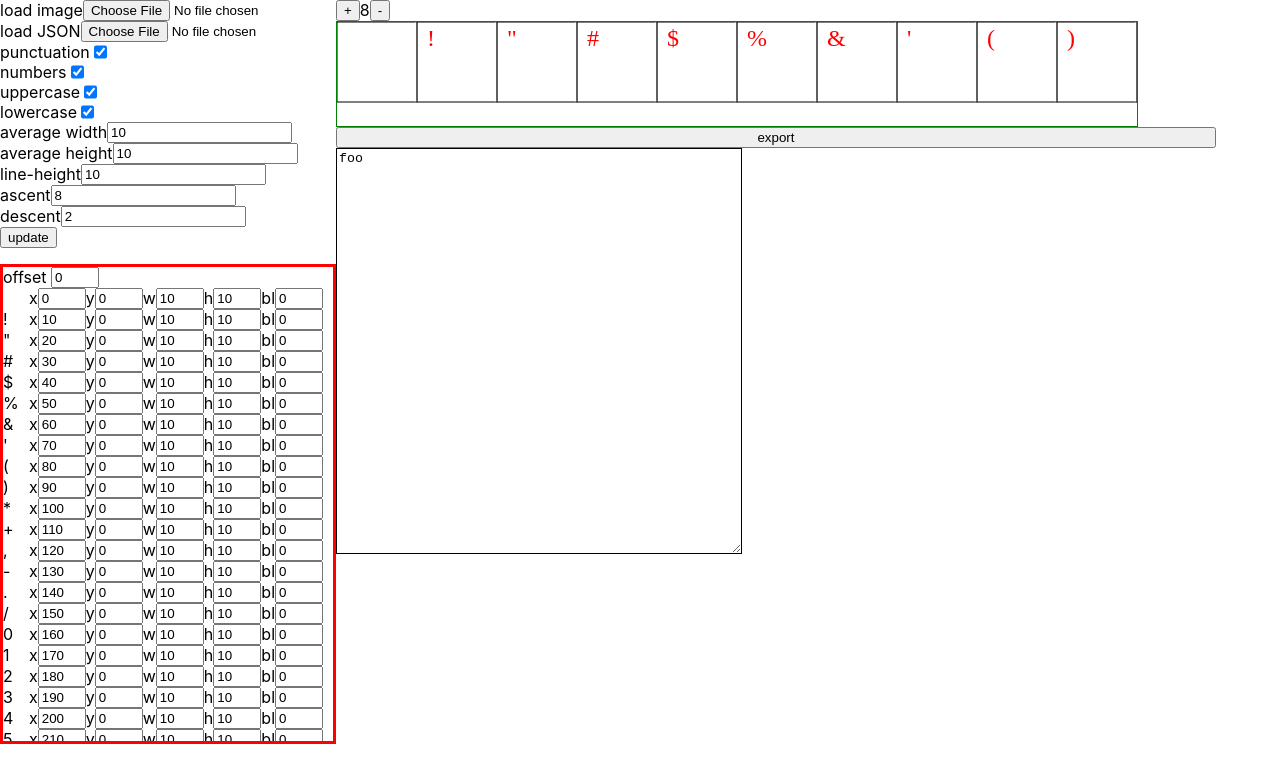
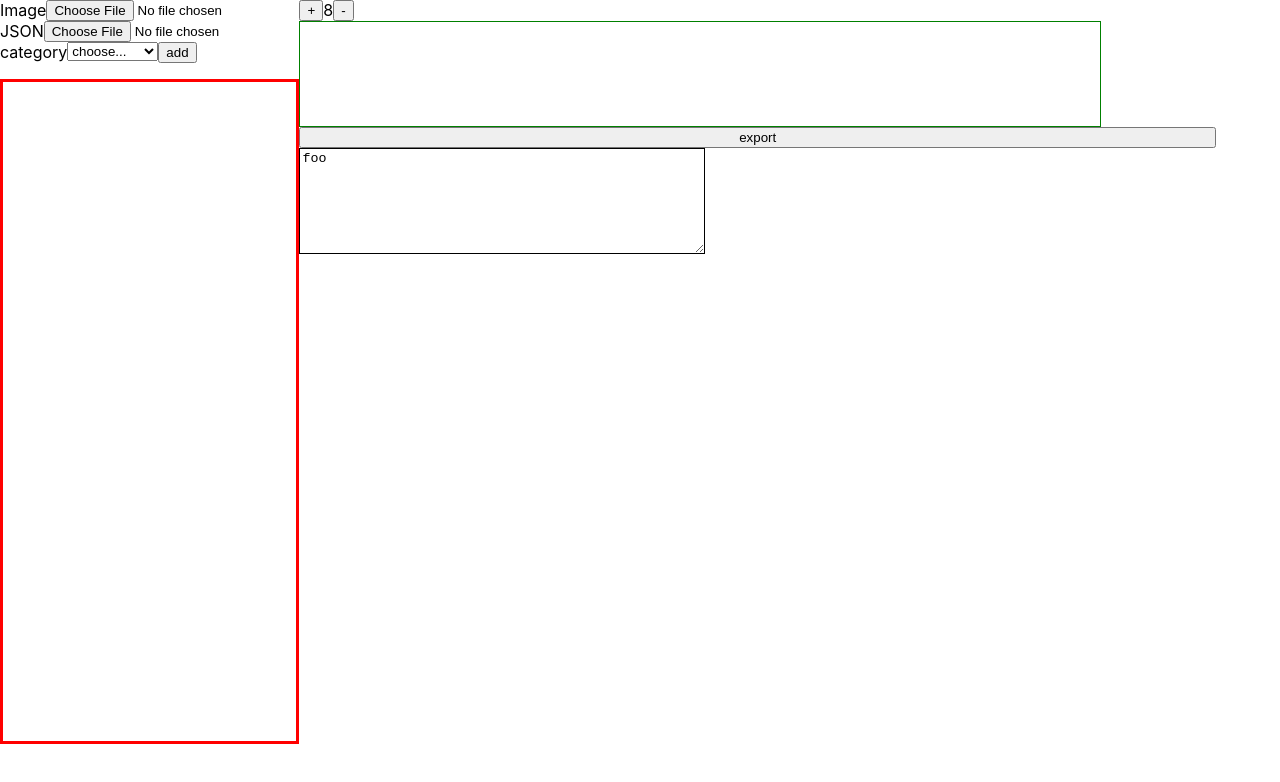
Before and after one commit to joshmarinacci/pixelfont-metrics-editor, a React (Create React App) app: page / in a window 1280 px wide. Shown: the top 782 px of the page. Built offline with nearby package versions, Linux system fonts and the light colour scheme.

Commit message:
big refactoring

```diff
--- a/src/App.css
+++ b/src/App.css
@@ -10,8 +10,8 @@
 .hbox {
   display: flex;
   flex-direction: row;
-  /*align-items: flex-start;*/
-  align-items: stretch;
+  align-items: flex-start;
+  /*align-items: stretch;*/
 }
 .vbox {
   display: flex;
@@ -35,6 +35,9 @@ li label:first-child {
 li input {
   width: 3em;
 }
+input[type=number] {
+  width: 3em;
+}
 
 
 
@@ -48,10 +51,10 @@ li input {
 }
 
 .export-area {
-  min-height: 400px;
+  min-height: 100px;
   min-width: 400px;
   max-width: 400px;
-  max-height: 400px;
+  max-height: 100px;
   border: 1px solid black;
 }
 
--- a/src/App.js
+++ b/src/App.js
@@ -11,93 +11,36 @@ function setif(obj, key, backup) {
 }
 function generateStuff(img,data) {
     let stuff = {
-        offset: setif(data,'offset',0),
-        includes_punc: setif(data,'includes_punc',true),
-        includes_numbers: setif(data,'includes_numbers',true),
-        includes_alpha_upper: setif(data,'includes_alpha_upper',true),
-        includes_alpha_lower: setif(data,'includes_alpha_lower',true),
         default_width: setif(data,'default_width',10),
         default_height: setif(data,'default_height',10),
         ascent: setif(data,'ascent',8),
         descent: setif(data,'descent',2),
+        image_width:64,
+        image_height:64,
+        count:setif(data,'count',0),
     }
-    if(data) {
-        stuff.metrics = data.metrics
-    } else {
-        updateStuff(stuff, img)
+    if(img) {
+        stuff.image_width = img.width
+        stuff.image_height = img.height
     }
-    stuff.metrics.forEach(m => {
-        if(!m) return
-        if(!m.hasOwnProperty('baseline')) {
-            m.baseline = 0
-        }
-    })
+    stuff.metrics = data?data.metrics:[]
     return stuff
 }
-function updateStuff(stuff, img) {
-    if(!stuff.metrics) {
-        stuff.metrics = []
+
+function make_metric(ch, stuff) {
+    let m = {
+        num: ch, x: 0, y: 0, w: stuff.default_width, h: stuff.default_height,
+        blank: false, ch: String.fromCharCode(ch),
+        baseline: 0
     }
-    // let metrics = []
-    let chars = []
-    if (stuff.includes_punc) {
-        for (let i = 32; i <= 47; i++) {
-            chars[i] = i
-        }
-        for (let i = 58; i <= 64; i++) {
-            chars[i] = i
-        }
-        for (let i = 91; i <= 96; i++) {
-            chars[i] = i
-        }
-        for (let i = 123; i <= 126; i++) {
-            chars[i] = i
-        }
+    let ct = stuff.count
+    m.x = ct * stuff.default_width
+    if (m.x >= stuff.image_width) {
+        m.x = (ct * stuff.default_width) % stuff.image_width
+        m.y = Math.floor((ct * stuff.default_width) / stuff.image_width) * stuff.default_height
     }
-    if (stuff.includes_numbers) {
-        for (let i = 48; i <= 57; i++) {
-            chars[i] = i
-        }
-    }
-    if (stuff.includes_alpha_upper) {
-        for (let i = 65; i <= 90; i++) {
-            chars[i] = i
-        }
-    }
-    if (stuff.includes_alpha_lower) {
-        for (let i = 97; i <= 122; i++) {
-            chars[i] = i
-        }
-    }
-
-    let ct = 0
-    chars.forEach((ch) => {
-        // console.log("char",ch)
-        if(!ch) return
-        let m = stuff.metrics[ch]
-        if(!m) {
-            console.log("adding")
-            stuff.metrics[ch] = {
-                num: ch, x: 0, y: 0, w: stuff.default_width, h: stuff.default_height,
-                blank: false, ch: String.fromCharCode(ch),
-                baseline: 0
-            }
-            m = stuff.metrics[ch]
-            if (img) {
-                m.x = ct * stuff.default_width
-                if (m.x >= img.width) {
-                    m.x = (ct * stuff.default_width) % img.width
-                    m.y = Math.floor((ct * stuff.default_width) / img.width) * stuff.default_height
-                }
-
-            } else {
-                m.x = ct * stuff.default_width
-            }
-        }
-        ct++
-    })
-
-    // stuff.metrics = metrics
+    console.log("mx is",stuff.count,m.x)
+    return m
 }
 
 function generateOutput(stuff) {
@@ -112,6 +55,39 @@ const ExportPanel = ({stuff, counter})=>{
     </div>
 }
 
+
+function addCategory(stuff, cat) {
+    console.log("adding category", cat)
+    if(cat === 'numbers') {
+        for (let ch = 48; ch <= 57; ch++) {
+            stuff.metrics[ch] = make_metric(ch, stuff)
+            stuff.count++
+        }
+    }
+    if(cat === 'uppercase') {
+        for (let ch = 65; ch <= 90; ch++) {
+            stuff.metrics[ch] = make_metric(ch, stuff)
+            stuff.count++
+        }
+    }
+    if(cat === 'lowercase') {
+        for (let ch = 97; ch <= 122; ch++) {
+            stuff.metrics[ch] = make_metric(ch, stuff)
+            stuff.count++
+        }
+    }
+    if(cat === 'punctuation') {
+        let chars = []
+        for (let ch = 32; ch <= 47; ch++) chars[ch] = ch
+        for (let ch = 58; ch <= 64; ch++) chars[ch] = ch
+        for (let ch = 91; ch <= 96; ch++) chars[ch] = ch
+        for (let ch = 123; ch <= 126; ch++) chars[ch] = ch
+        chars.forEach(ch => {
+            stuff.metrics[ch] = make_metric(ch, stuff)
+            stuff.count++
+        })
+    }
+}
 
 function App() {
     let [stuff,setStuff] = useState(()=>generateStuff())
@@ -143,16 +119,19 @@ function App() {
             setStuff(generateStuff(image,data))
         })
     }
-    let onControlChange = () => {
-        console.log('changing')
-        updateStuff(stuff,image)
+    let onAddCategory = cat => {
+        addCategory(stuff,cat)
         setCounter(counter+1)
     }
 
     return (
         <FillBox>
             <div className="vbox">
-                <MetricsControlPanel stuff={stuff} onLoadImage={onLoadImage} onLoadJSON={onLoadJSON} onChange={onControlChange}/>
+                <MetricsControlPanel
+                    stuff={stuff}
+                    onLoadImage={onLoadImage} onLoadJSON={onLoadJSON}
+                    onAddCategory={onAddCategory}
+                />
                 <MetricsList stuff={stuff} set={set} setGlobal={setGlobal}/>
             </div>
             <div className={"vbox grow"}>
@@ -161,7 +140,10 @@ function App() {
                     <label>{Math.pow(2,scale)}</label>
                     <button onClick={()=>setScale(scale-1)}>-</button>
                 </HBox>
-                <MetricsCanvas stuff={stuff} counter={counter} sc={Math.pow(2,scale)} image={image}/>
+                <MetricsCanvas stuff={stuff}
+                               counter={counter}
+                               sc={Math.pow(2,scale)}
+                               image={image}/>
                 <ExportPanel stuff={stuff} counter={counter}/>
             </div>
         </FillBox>
--- a/src/MetricsCanvas.js
+++ b/src/MetricsCanvas.js
@@ -22,7 +22,7 @@ export const MetricsCanvas = ({stuff, counter, sc, image}) => {
                 [['white',-1],['white',1],['black',0]].forEach(([col,i])=>{
                     ctx.strokeStyle = col
                     ctx.strokeRect(
-                        (stuff.offset + m.x) * sc + i,
+                        m.x * sc + i,
                         m.y * sc + i,
                         m.w * sc,
                         m.h * sc)
@@ -33,7 +33,7 @@ export const MetricsCanvas = ({stuff, counter, sc, image}) => {
                     let size = 24
                     ctx.font = `${size}px bold sans-serif`
                     ctx.fillStyle = col
-                    ctx.fillText(m.ch, (stuff.offset + m.x) * sc + 10+i, m.y * sc + size +i)
+                    ctx.fillText(m.ch, m.x * sc + 10+i, m.y * sc + size +i)
                 });
             })
 
--- a/src/MetricsList.js
+++ b/src/MetricsList.js
@@ -3,13 +3,6 @@ import React from 'react'
 export const MetricsList = ({stuff, setGlobal, set}) => {
     let metrics = stuff.metrics
     return <ul className={'scroll grow'}>
-        <li>
-            <label>offset</label>
-            <input type="number" value={stuff.offset} onChange={(e) => {
-                stuff.offset = parseInt(e.target.value)
-                setGlobal('offset', stuff.offset)
-            }}/>
-        </li>
         {metrics.map((metrics, i) => {
             if(!metrics) return <div key={i}></div>
             return <li key={i}>
--- a/src/MetricsSetupPanel.js
+++ b/src/MetricsSetupPanel.js
@@ -1,74 +1,65 @@
-import React from 'react'
+/*
+
+
+use cases
+create a new font: load an image, adjust global metrics
+edit existing: load an image and json, adjust individual metrics
+add glyph set: punctuation. append to end
+add new standalone glyph. append to end
+delete glyph set
+delete standalone glyph
+
+glyphs always sorted by char
+
+
+ */
+import React, {useRef} from 'react'
 import {HBox} from './util.js'
 
-export const MetricsControlPanel = ({stuff, onLoadImage, onLoadJSON, onChange}) => {
+export const MetricsControlPanel = ({stuff: data, onLoadImage, onLoadJSON, onAddCategory}) => {
+    let cat = useRef()
     return <div className={"vbox"}>
         <HBox>
-            <label>load image</label> <input type="file" onChange={onLoadImage}/>
+            <label>Image</label> <input type="file" onChange={onLoadImage}/>
         </HBox>
         <HBox>
-            <label>load JSON</label> <input type="file" onChange={onLoadJSON}/>
+            <label>JSON</label> <input type="file" onChange={onLoadJSON}/>
         </HBox>
+
+        {/*<HBox>*/}
+        {/*    <label>default width</label>*/}
+        {/*    <input type="number" value={data.default_width} onChange={(e)=>{*/}
+        {/*        data.default_width = parseInt(e.target.value)*/}
+        {/*        onChange(data)*/}
+        {/*    }}/>*/}
+        {/*    <label> height</label>*/}
+        {/*    <input type="number" value={data.default_height} onChange={(e)=>{*/}
+        {/*        data.default_height = parseInt(e.target.value)*/}
+        {/*        onChange(data)*/}
+        {/*    }}/>*/}
+        {/*</HBox>*/}
+        {/*<HBox>*/}
+        {/*    <label>line-height</label>*/}
+        {/*    <input type="number" value={10} />*/}
+        {/*</HBox>*/}
+        {/*<HBox>*/}
+        {/*    <label>ascent</label>*/}
+        {/*    <input type="number" value={data.ascent}/>*/}
+        {/*</HBox>*/}
+        {/*<HBox>*/}
+        {/*    <label>descent</label>*/}
+        {/*    <input type="number" value={data.descent}/>*/}
+        {/*</HBox>*/}
         <HBox>
-            <label>punctuation</label> <input type="checkbox" checked={stuff.includes_punc}
-                                              onChange={(e)=>{
-                                                  stuff.includes_punc = e.target.checked
-                                                  onChange(stuff)
-                                              }}
-        />
-        </HBox>
-        <HBox>
-            <label>numbers</label> <input type="checkbox" checked={stuff.includes_numbers}
-                                          onChange={(e)=>{
-                                              stuff.includes_numbers = e.target.checked
-                                              onChange(stuff)
-                                          }}
-        />
-        </HBox>
-        <HBox>
-            <label>uppercase</label> <input type="checkbox" checked={stuff.includes_alpha_upper}
-                                            onChange={(e)=>{
-                                                stuff.includes_alpha_upper = e.target.checked
-                                                onChange(stuff)
-                                            }}
-        />
-        </HBox>
-        <HBox>
-            <label>lowercase</label> <input type="checkbox" checked={stuff.includes_alpha_lower}
-                                            onChange={(e)=>{
-                                                stuff.includes_alpha_lower = e.target.checked
-                                                onChange(stuff)
-                                            }}
-        />
-        </HBox>
-        <HBox>
-            <label> average width</label>
-            <input type="number" value={stuff.default_width} onChange={(e)=>{
-                stuff.default_width = parseInt(e.target.value)
-                onChange(stuff)
-            }}/>
-        </HBox>
-        <HBox>
-            <label>average height</label>
-            <input type="number" value={stuff.default_height} onChange={(e)=>{
-                stuff.default_height = parseInt(e.target.value)
-                onChange(stuff)
-            }}/>
-        </HBox>
-        <HBox>
-            <label>line-height</label>
-            <input type="number" value={10}/>
-        </HBox>
-        <HBox>
-            <label>ascent</label>
-            <input type="number" value={stuff.ascent}/>
-        </HBox>
-        <HBox>
-            <label>descent</label>
-            <input type="number" value={stuff.descent}/>
-        </HBox>
-        <HBox>
-            <button>update</button>
+            <label>category</label>
+            <select ref={cat}>
+                <option value={'invalid'}>choose...</option>
+                <option value={'uppercase'}>uppercase</option>
+                <option>lowercase</option>
+                <option>numbers</option>
+                <option>punctuation</option>
+            </select>
+            <button onClick={()=>onAddCategory(cat.current.value)}>add</button>
         </HBox>
     </div>
 }
```
